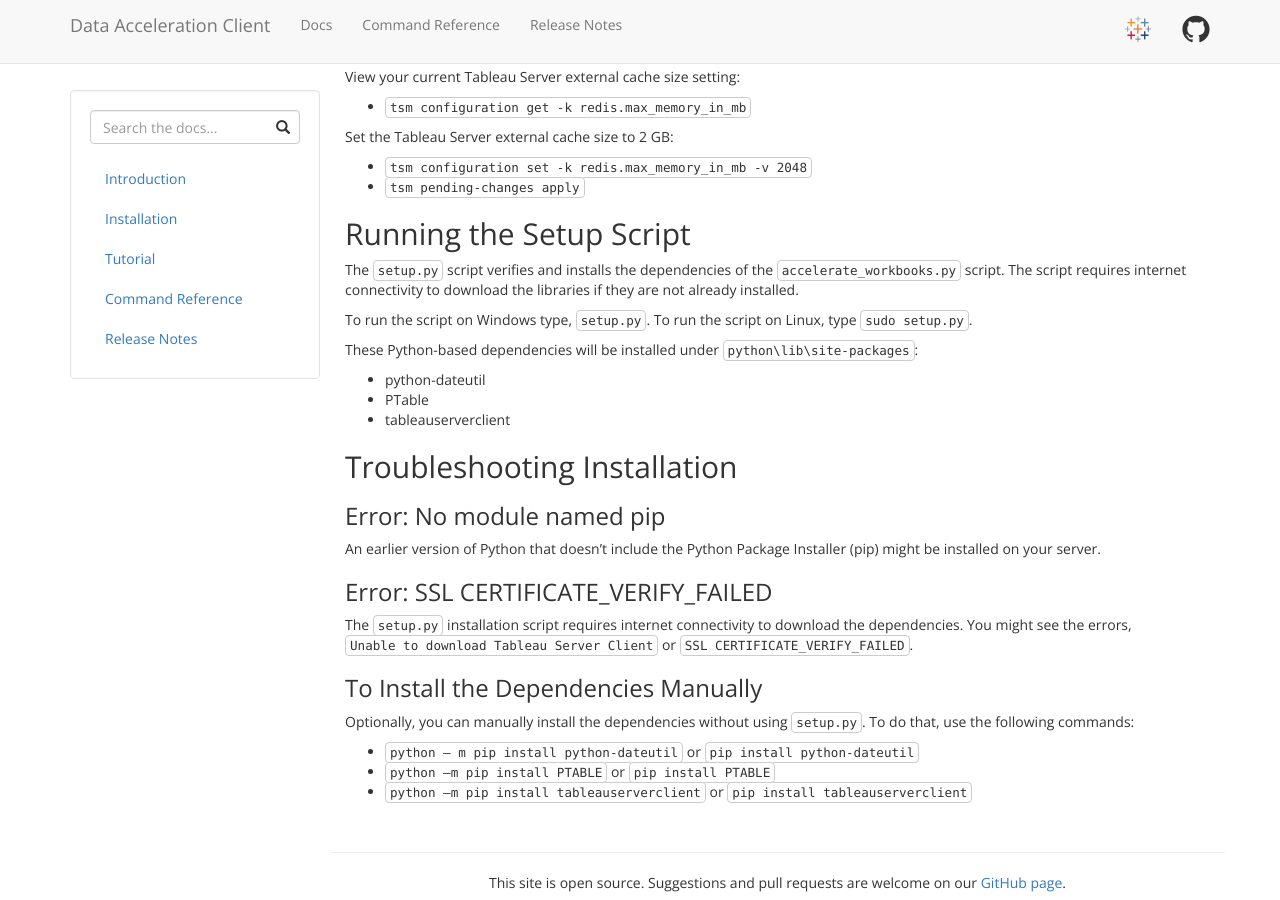
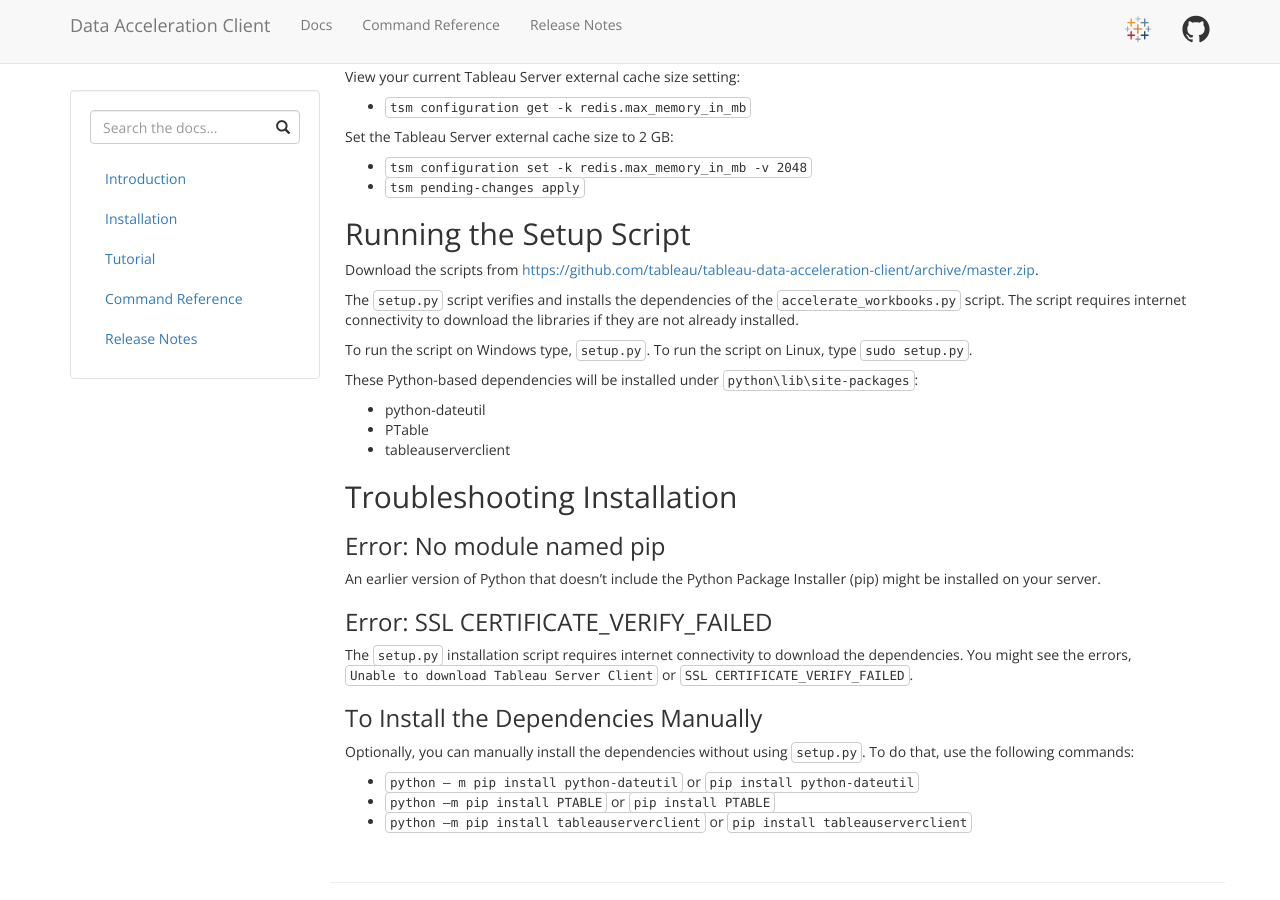
Before and after one commit to tableau/tableau-data-acceleration-client, a Jekyll site: the page built from docs/da_setup.md, in a window 1280 px wide and 900 px high, scrolled down 568 px. Built offline with Jekyll 4.4.1, drawn with Linux system fonts in a browser that asks for light colours; nearby versions of some CDN libraries.

Commit message:
add download link

```diff
--- a/docs/da_setup.md
+++ b/docs/da_setup.md
@@ -34,6 +34,8 @@
 
 ## Running the Setup Script
 
+Download the scripts from [https://github.com/tableau/tableau-data-acceleration-client/archive/master.zip](https://github.com/tableau/tableau-data-acceleration-client/archive/master.zip).
+
 The `setup.py` script verifies and installs the dependencies of the `accelerate_workbooks.py` script. The script requires internet connectivity to download the libraries if they are not already installed.
 
 To run the script on Windows type, `setup.py`. To run the script on Linux, type `sudo setup.py`.
```
